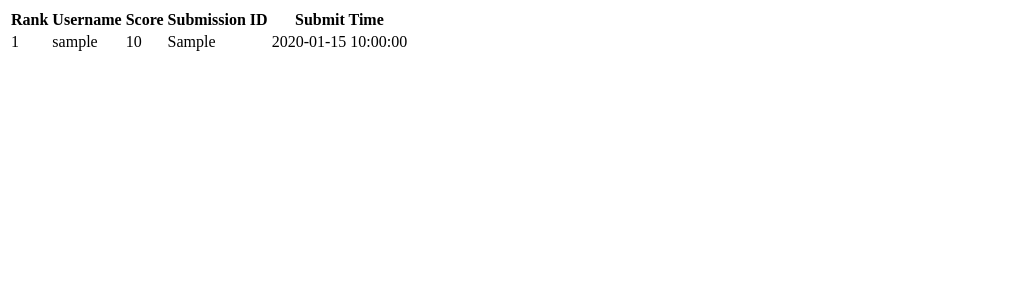
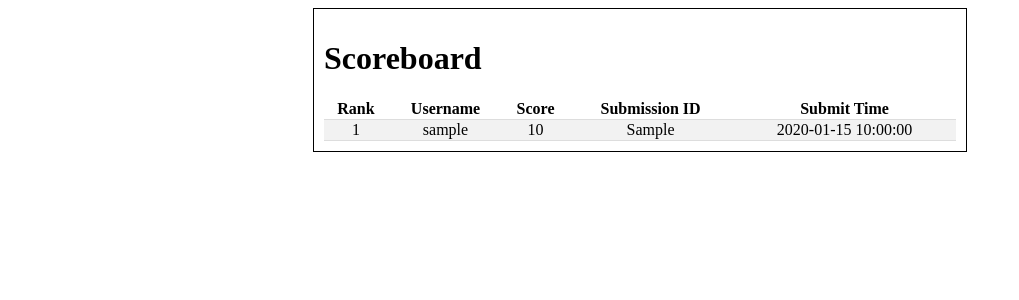
Before and after one commit to jusmistic/WebTech, a PHP site: page /scoreboard.php in a window 1280 px wide. Shown: the top 300 px of the page, without its empty margins (0-1019 px from the left). Run offline with PHP 8.4, Linux system fonts and the light colour scheme; tables that the repository leaves empty or names only in its code hold one stand-in row (values such as "Sample post").

Commit message:
add scoreboard and style

```diff
--- /dev/null
+++ b/backend/scoreboard.css
@@ -0,0 +1,22 @@
+body{
+
+}
+
+.center{
+    margin: auto;
+    width: 50%;
+    border: 1px solid black;
+    padding: 10px;
+}
+.score-table{
+    border-collapse: collapse;
+    margin: auto;
+    width: 100%;
+    text-align: center;
+}
+th, td{
+    border-bottom: 1px solid #ddd;
+}
+tr:nth-child(even) {
+    background-color: #f2f2f2;
+}
--- a/backend/scoreboard.php
+++ b/backend/scoreboard.php
@@ -5,10 +5,13 @@
     <meta name="viewport"
           content="width=device-width, user-scalable=no, initial-scale=1.0, maximum-scale=1.0, minimum-scale=1.0">
     <meta http-equiv="X-UA-Compatible" content="ie=edge">
+    <link rel="stylesheet" href="scoreboard.css">
     <title>Document</title>
 </head>
 <body>
-    <table>
+    <div class="center">
+        <h1 class="score-header">Scoreboard</h1>
+        <table class="score-table">
             <tr>
                 <th>Rank</th>
                 <th>Username</th>
@@ -35,5 +38,6 @@
             }
         ?>
         </table>
+    </div>
 </body>
 </html>
```
Lines whose indentation alone changed are shown as unchanged.
